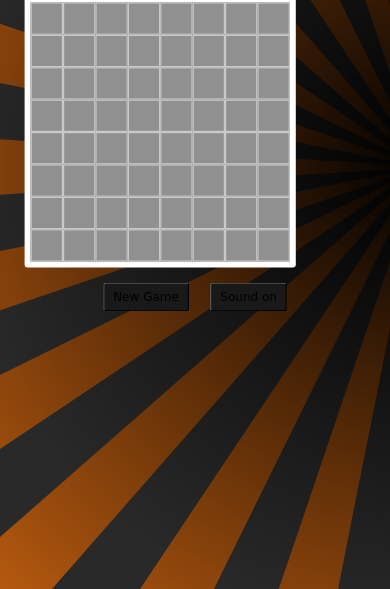
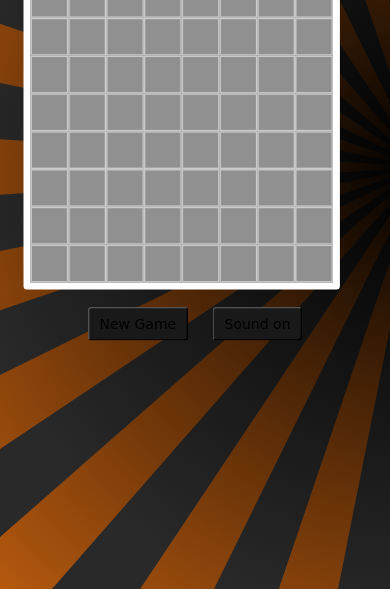
Before and after one commit to n4mborgh1n1/minesweeper, a website: page index.html in a window 390 px wide. Shown: the part 255-844 px from the top of the page. Drawn offline with Linux system fonts and the light colour scheme; a web font is replaced by a local one.

Commit message:
Add files via upload

```diff
--- a/style.css
+++ b/style.css
@@ -77,11 +77,11 @@ button:hover {
 
 @media only screen and (max-width: 467px) {
     body {
-        transform: scale(0.6);
+        transform: scale(0.7);
     }
 
     .field {
-        margin: 0 0 0 -25vw;
+        margin: 0 0 0 -15vw;
 
 
     }
```
